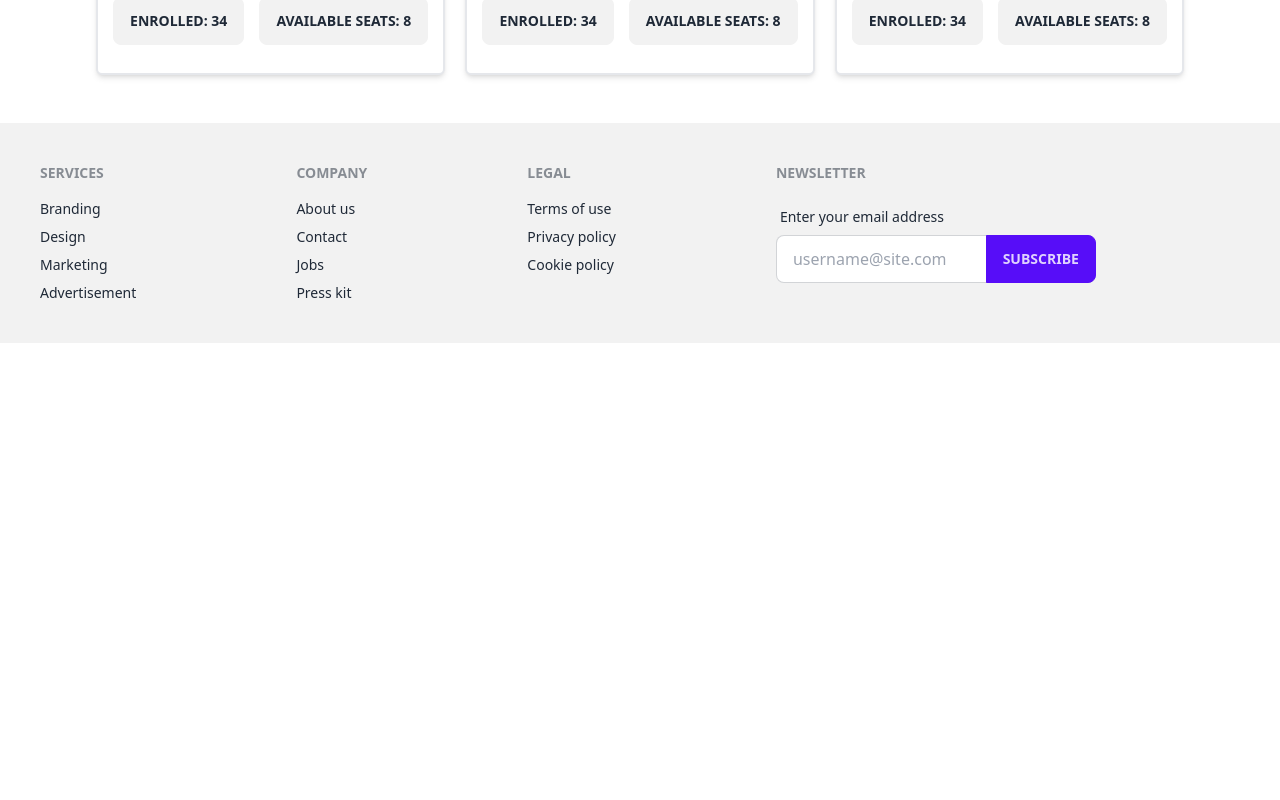
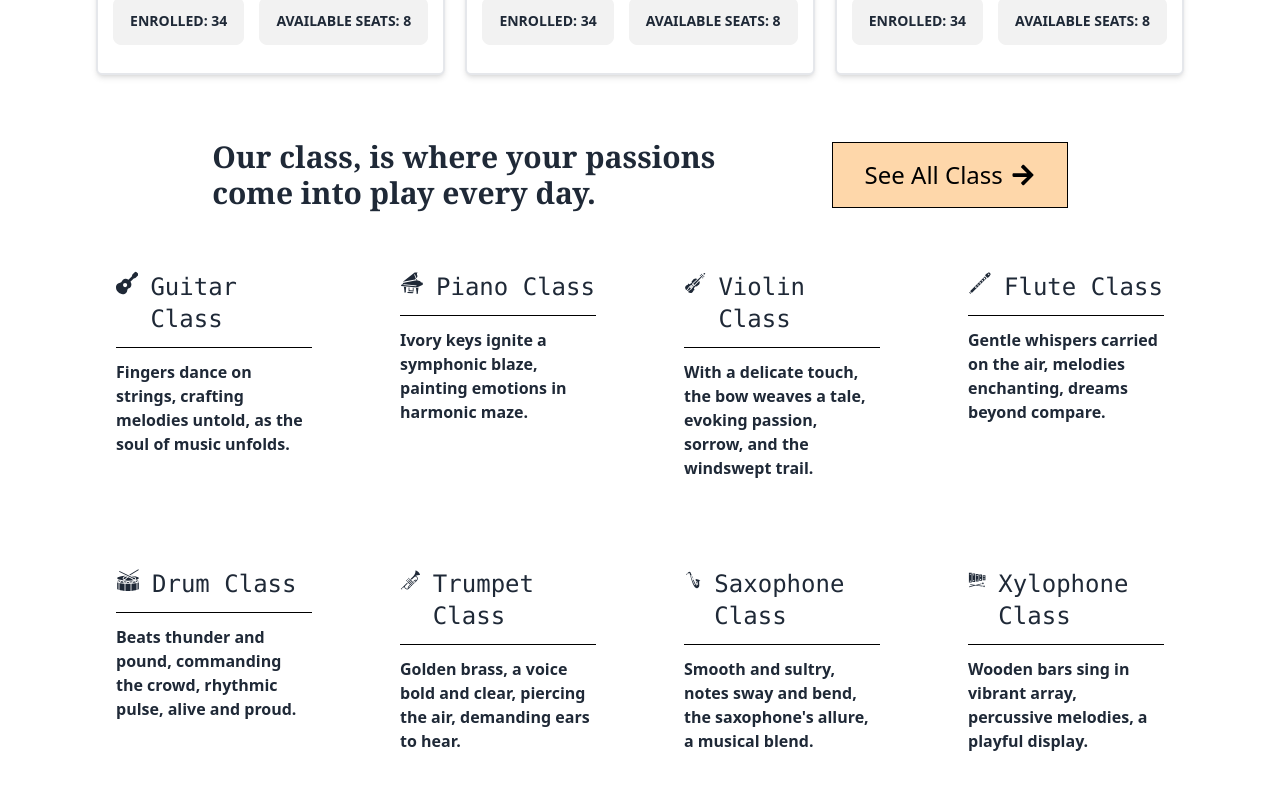
Before and after one commit to parthoroy77/Project-Rhythmic-Hub-Client, a React (Vite) app: page / in a window 1280 px wide. Shown: the part 1700-2500 px from the top of the page. Before the commit the page ends 2043 px from the top, so only its background shows below. Built offline with nearby package versions, Linux system fonts and the light colour scheme; no server answers.

Commit message:
extra section added

```diff
--- /dev/null
+++ b/src/pages/Home/ClassesList/ClassesList.jsx
@@ -0,0 +1,120 @@
+import React from 'react';
+import { FaArrowRight, FaGuitar } from 'react-icons/fa';
+import { GiDrum, GiFlute, GiGrandPiano, GiSaxophone, GiTrumpet, GiViolin, GiXylophone } from 'react-icons/gi'
+const ClassesList = () => {
+    return (
+        <div className='my-16 '>
+            <div className='space-y-10'>
+                <div className='flex items-center justify-evenly'>
+                    <h1 className='text-3xl font-bold font-serif'>Our class, is where your passions <br /> come into play every day.</h1>
+                    <div className='flex items-center border-black border-[1px] px-8 py-4 hover:bg-sky-400 bg-orange-200 text-black gap-2 text-2xl'>
+                        <button>See All Class </button>
+                        <FaArrowRight></FaArrowRight>
+                    </div>
+                </div>
+                <div className='grid grid-cols-2 gap-12  lg:grid-cols-4'>
+                    <div className='hover:bg-sky-300 px-5 rounded-lg py-5'>
+                        <div className='space-y-3'>
+                            <div className='flex text-2xl font-mono gap-3'>
+                                <FaGuitar ></FaGuitar>
+                                <h2>Guitar Class</h2>
+                            </div>
+                            <hr className=' border-3 border-black' />
+                            <p className=' font-semibold'>
+                                Fingers dance on strings, crafting melodies untold, as the soul of music unfolds.
+                            </p>
+                        </div>
+                    </div>
+                    <div className='hover:bg-sky-300 px-5 rounded-lg py-5'>
+                        <div className='space-y-3'>
+                            <div className='flex text-2xl font-mono gap-3'>
+                                <GiGrandPiano ></GiGrandPiano>
+                                <h2>Piano Class</h2>
+                            </div>
+                            <hr className=' border-3 border-black' />
+                            <p className=' font-semibold'>
+                                Ivory keys ignite a symphonic blaze, painting emotions in harmonic maze.
+                            </p>
+                        </div>
+                    </div>
+                    <div className='hover:bg-sky-300 px-5 rounded-lg py-5'>
+                        <div className='space-y-3'>
+                            <div className='flex text-2xl font-mono gap-3'>
+                                <GiViolin ></GiViolin>
+                                <h2>Violin Class</h2>
+                            </div>
+                            <hr className=' border-3 border-black' />
+                            <p className=' font-semibold'>
+                                With a delicate touch, the bow weaves a tale, evoking passion, sorrow, and the windswept trail.
+
+
+                            </p>
+                        </div>
+                    </div>
+                    <div className='hover:bg-sky-300 px-5 rounded-lg py-5'>
+                        <div className='space-y-3'>
+                            <div className='flex text-2xl font-mono gap-3'>
+                                <GiFlute ></GiFlute>
+                                <h2>Flute Class</h2>
+                            </div>
+                            <hr className=' border-3 border-black' />
+                            <p className=' font-semibold'>
+                                Gentle whispers carried on the air, melodies enchanting, dreams beyond compare.
+                            </p>
+                        </div>
+                    </div>
+                    <div className='hover:bg-sky-300 px-5 rounded-lg py-5'>
+                        <div className='space-y-3'>
+                            <div className='flex text-2xl font-mono gap-3'>
+                                <GiDrum ></GiDrum>
+                                <h2>Drum Class</h2>
+                            </div>
+                            <hr className=' border-3 border-black' />
+                            <p className=' font-semibold'>
+                                Beats thunder and pound, commanding the crowd, rhythmic pulse, alive and proud.
+                            </p>
+                        </div>
+                    </div>
+                    <div className='hover:bg-sky-300 px-5 rounded-lg py-5'>
+                        <div className='space-y-3'>
+                            <div className='flex text-2xl font-mono gap-3'>
+                                <GiTrumpet ></GiTrumpet>
+                                <h2>Trumpet Class</h2>
+                            </div>
+                            <hr className=' border-3 border-black' />
+                            <p className=' font-semibold'>
+                                Golden brass, a voice bold and clear, piercing the air, demanding ears to hear.
+                            </p>
+                        </div>
+                    </div>
+                    <div className='hover:bg-sky-300 px-5 rounded-lg py-5'>
+                        <div className='space-y-3'>
+                            <div className='flex text-2xl font-mono gap-3'>
+                                <GiSaxophone ></GiSaxophone>
+                                <h2>Saxophone Class</h2>
+                            </div>
+                            <hr className=' border-3 border-black' />
+                            <p className=' font-semibold'>
+                                Smooth and sultry, notes sway and bend, the saxophone's allure, a musical blend.
+                            </p>
+                        </div>
+                    </div>
+                    <div className='hover:bg-sky-300 px-5 rounded-lg py-5'>
+                        <div className='space-y-3'>
+                            <div className='flex text-2xl font-mono gap-3'>
+                                <GiXylophone></GiXylophone>
+                                <h2>Xylophone Class</h2>
+                            </div>
+                            <hr className=' border-3 border-black' />
+                            <p className=' font-semibold'>
+                                Wooden bars sing in vibrant array, percussive melodies, a playful display.
+                            </p>
+                        </div>
+                    </div>
+                </div>
+            </div>
+        </div>
+    );
+};
+
+export default ClassesList;
--- a/src/pages/Home/Home/Home.jsx
+++ b/src/pages/Home/Home/Home.jsx
@@ -2,12 +2,14 @@ import React from 'react';
 import Banner from '../Banner/Banner';
 import PopularClass from '../PopularClass/PopularClass';
 import PopularInstructors from '../PopularInstructors/PopularInstructors';
+import ClassesList from '../ClassesList/ClassesList';
 const Home = () => {
     return (
         <div className='px-6 lg:px-24'>
             <Banner></Banner>
             <PopularClass></PopularClass>
             <PopularInstructors></PopularInstructors>
+            <ClassesList></ClassesList>
         </div>
     );
 };
```
